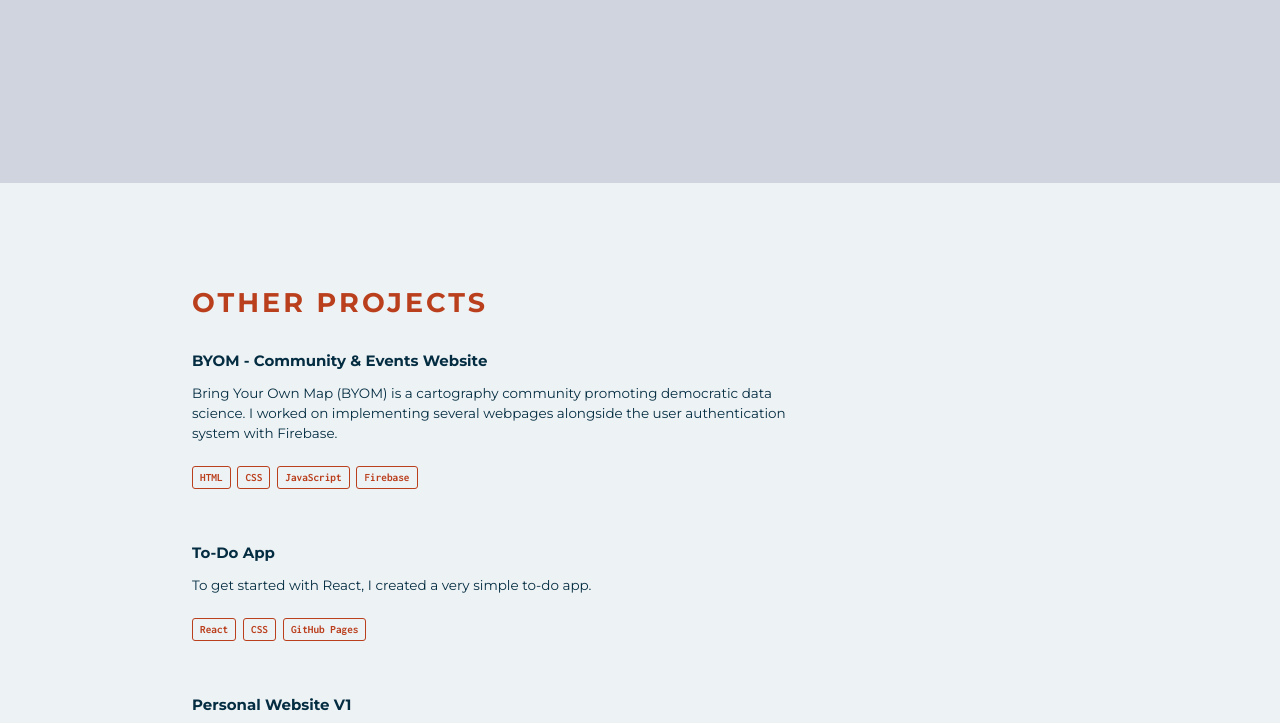
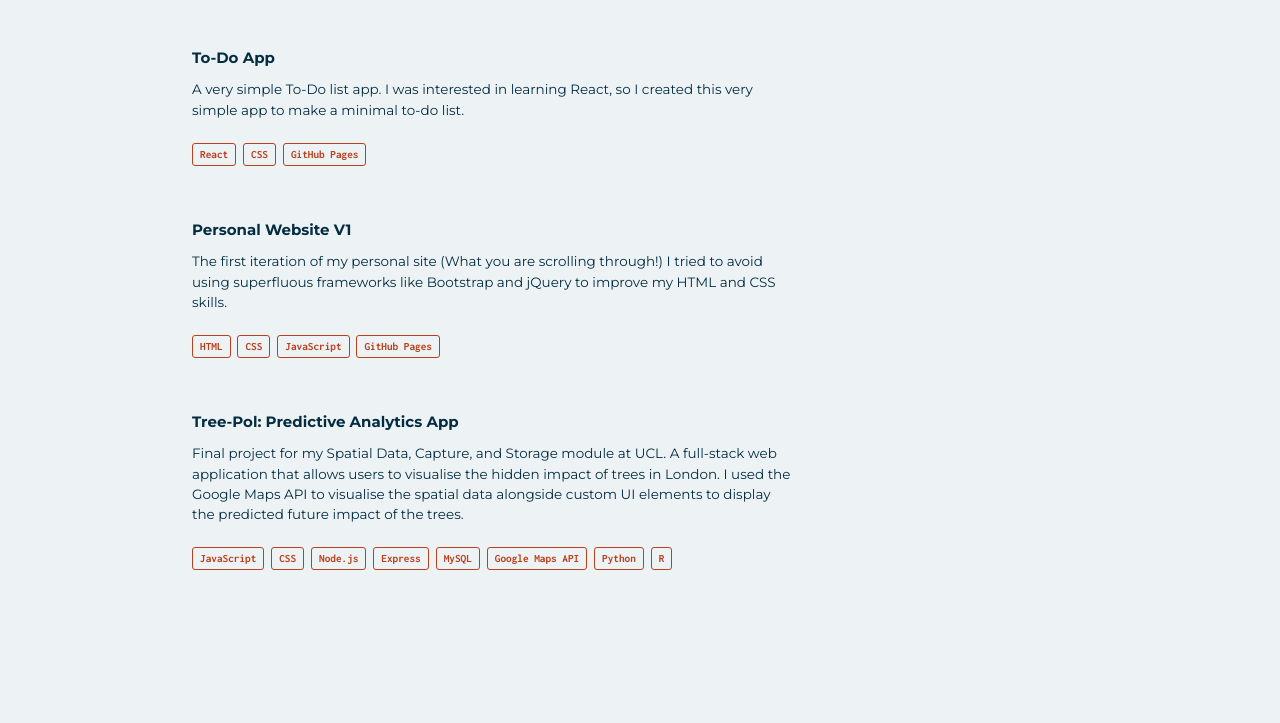
Before and after one commit to HarveyReynier/v1, a plain HTML site: page index.html in a window 1280 px wide. Shown: the part 3678-4401 px from the top of the page. Drawn offline with nearby package versions, Linux system fonts and the light colour scheme.

Commit message:
added job board app to featured projects. moved tree-pol to other projects.

```diff
--- a/index.html
+++ b/index.html
@@ -156,6 +156,22 @@
     <section class="section featured-projects" id="featured">
         <div class="section-title">Featured Projects</div>
         <div class="row featured-row">
+            <div class="project">
+                <figure class="project-pic">
+                    <a href="https://app.harveyreynier.com" target="_blank">
+                      <img src="./img/Projects/jobboard/both.PNG" alt="">
+                    </a>
+                </figure>
+                <figcaption class="project-caption">
+                    <div class="project-name">
+                        <a href="https://app.harveyreynier.com" target="_blank">TechStart | Entry-level Tech Job Aggregator</a>
+                    </div>
+                    <p>A full-stack app built with React to streamline the job application process for tech grads.
+                        An algorithm is used to filter entry-level jobs from several external APIs before delivering to the client.
+                        The application is deployed through Google Cloud and updated hourly using Cron.js.
+                        </p>
+                </figcaption>
+            </div>
             <div class="project webVR">
                 <figure class="project-pic">
                     <a href="https://github.com/HarveyReynier/mastersthesis" target="_blank">
@@ -171,22 +187,6 @@
                         </p>
                 </figcaption>
             </div>
-
-            <div class="project tree-pol">
-                <figure class="project-pic">
-                    <a href="https://github.com/HarveyReynier/SDCS" target="_blank">
-                      <img src="./img/Projects/treepol/predictiveTool1.PNG" alt="">
-                      <img src="./img/Projects/treepol/treeDetails1.PNG" alt="">
-                    </a>
-                </figure>
-                <figcaption class="project-caption">
-                    <div class="project-name">
-                        <a href="https://github.com/HarveyReynier/SDCS" target="_blank">Tree-Pol: Predictive Analytics App</a>
-                    </div>
-                    <p>A full-stack web app built with Python, Node, MySQL and Google Maps to explore the environmental impacts of street trees within Camden, London. The application allows users to see the predicted pollution removal over 5 years across each ward within Camden.</p>
-                </figcaption>
-            </div>
-
         </div>
     </section>
 
@@ -224,7 +224,7 @@
                 <div class="project-name">
                     <a href="https://hreynier.github.io/simple-todo-app" target="_blank">To-Do App</a>
                 </div>
-                <p>To get started with React, I created a very simple to-do app.</p>
+                <p>A very simple To-Do list app. I was interested in learning React, so I created this very simple app to make a minimal to-do list.</p>
                 <div class="project-skills">
                     <span class="project-skills-item">
                         React
@@ -245,7 +245,7 @@
                 <div class="project-name">
                     <a href="https://github.com/HarveyReynier/v1/" target="_blank">Personal Website V1</a>
                 </div>
-                <p>The first iteration of my personal site, or what you are currently scrolling through! I tried to avoid using frameworks such as Bootstrap or jQuery like in the past to improve my HTML and CSS skills. </p>
+                <p>The first iteration of my personal site (What you are scrolling through!) I tried to avoid using superfluous frameworks like Bootstrap and jQuery to improve my HTML and CSS skills. </p>
                 <div class="project-skills">
                     <span class="project-skills-item">
                         HTML
@@ -261,6 +261,49 @@
 
                     <span class="project-skills-item">
                         GitHub Pages
+                    </span>
+                </div>
+            </div>
+        </div>
+        <div class="row projects-row">
+            <div class="project">
+                <div class="project-name">
+                    <a href="https://github.com/HarveyReynier/SDCS/" target="_blank">Tree-Pol: Predictive Analytics App</a>
+                </div>
+                <p>Final project for my Spatial Data, Capture, and Storage module at UCL.
+                    A full-stack web application that allows users to visualise the hidden impact of trees in London.
+                    I used the Google Maps API to visualise the spatial data alongside custom UI elements to display the predicted future impact of the trees.</p>
+                <div class="project-skills">
+                    <span class="project-skills-item">
+                        JavaScript
+                    </span>
+
+                    <span class="project-skills-item">
+                        CSS
+                    </span>
+
+                    <span class="project-skills-item">
+                        Node.js
+                    </span>
+
+                    <span class="project-skills-item">
+                        Express
+                    </span>
+
+                    <span class="project-skills-item">
+                        MySQL
+                    </span>
+
+                    <span class="project-skills-item">
+                        Google Maps API
+                    </span>
+
+                    <span class="project-skills-item">
+                        Python
+                    </span>
+
+                    <span class="project-skills-item">
+                        R
                     </span>
                 </div>
             </div>
```
Also changed, not shown: img/Projects/jobboard/both.png (added), img/Projects/jobboard/both2.png (added).
